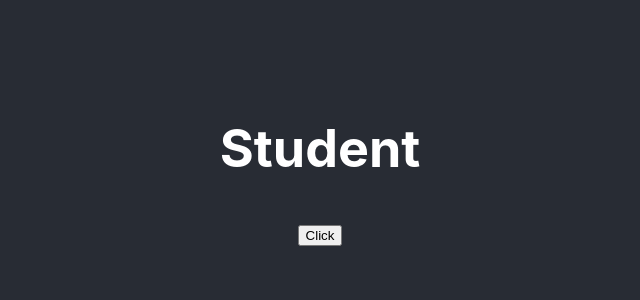
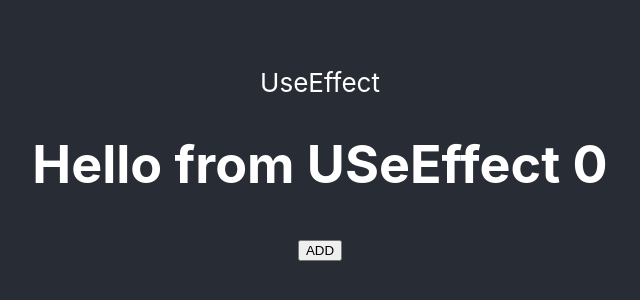
Before and after one commit to haseebulamin/React-Course-Project, a React (Create React App) app: page / in a window 1280 px wide. Shown: the part 236-536 px from the top of the page, without its empty margins (320-960 px from the left). Built offline with nearby package versions, Linux system fonts and the light colour scheme.

Commit message:
useEffect

```diff
--- a/src/App.js
+++ b/src/App.js
@@ -1,10 +1,10 @@
 import './App.css';
-import Teacher from './Components/React-roadmap-Docs/Props/Teacher';
+import UseEffect from './Components/React-roadmap-Docs/Hooks/UseEffect';
 function App() {
   return (
     <div className="App">
       <header className="App-header">
-        <Teacher/>
+        <UseEffect/>
       </header>
     </div>
   );
--- /dev/null
+++ b/src/Components/React-roadmap-Docs/Hooks/UseEffect.jsx
@@ -0,0 +1,18 @@
+import React,{useState,useEffect} from 'react'
+
+export default function UseEffect() {
+    const [count, setCount] = useState(0);
+
+    useEffect(() => {
+      console.log("This is console.");
+    })
+
+
+  return (
+    <div>
+        UseEffect
+    <h1>Hello from USeEffect {count}</h1>
+    <button onClick={()=>setCount(count+1)}>ADD</button>
+    </div>
+  )
+}
```
